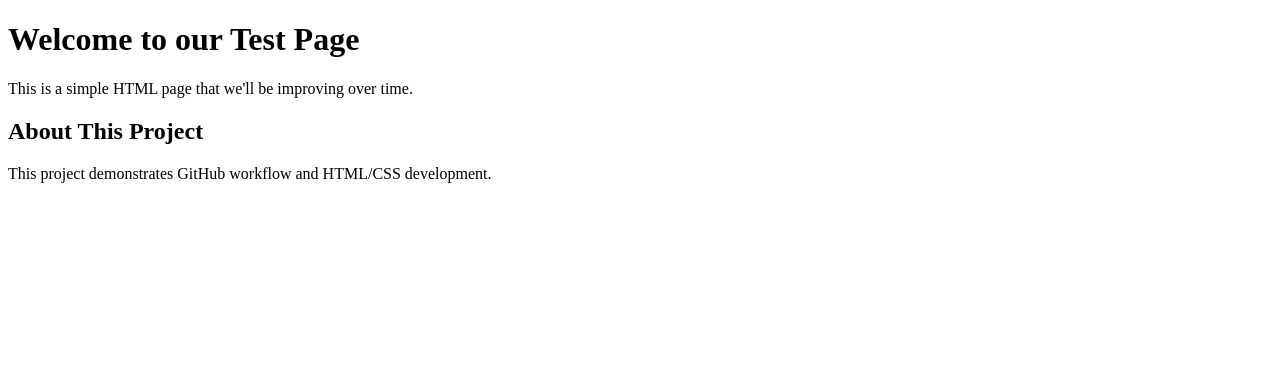
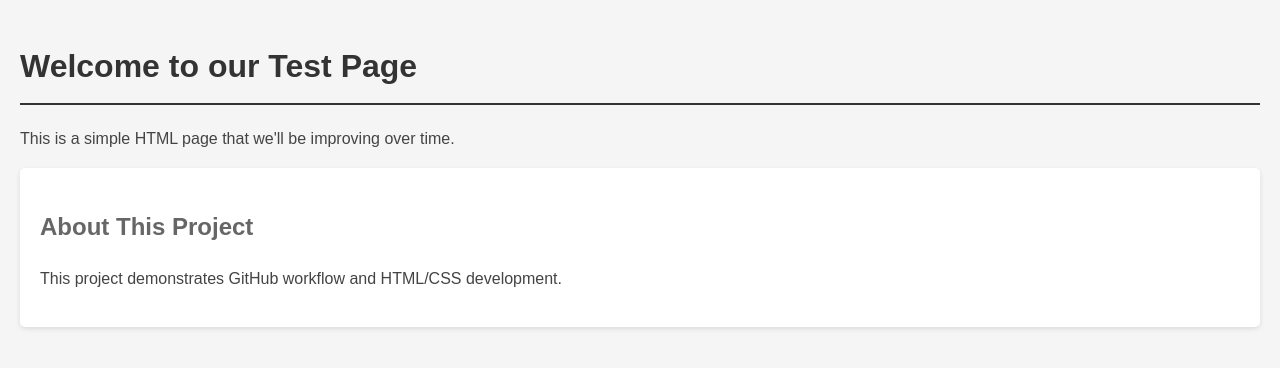
Before and after one commit to drosair-bunnings/html-test, a plain HTML site: page index.html in a window 1280 px wide. Drawn offline with Linux system fonts and the light colour scheme.

Commit message:
Add CSS styling to the page

```diff
--- a/index.html
+++ b/index.html
@@ -4,6 +4,32 @@
     <meta charset="UTF-8">
     <meta name="viewport" content="width=device-width, initial-scale=1.0">
     <title>Welcome to HTML Test</title>
+    <style>
+        body {
+            font-family: Arial, sans-serif;
+            line-height: 1.6;
+            margin: 0;
+            padding: 20px;
+            background-color: #f5f5f5;
+        }
+        h1 {
+            color: #333;
+            border-bottom: 2px solid #333;
+            padding-bottom: 10px;
+        }
+        .content {
+            background-color: white;
+            padding: 20px;
+            border-radius: 5px;
+            box-shadow: 0 2px 5px rgba(0,0,0,0.1);
+        }
+        h2 {
+            color: #666;
+        }
+        p {
+            color: #444;
+        }
+    </style>
 </head>
 <body>
     <h1>Welcome to our Test Page</h1>
```
